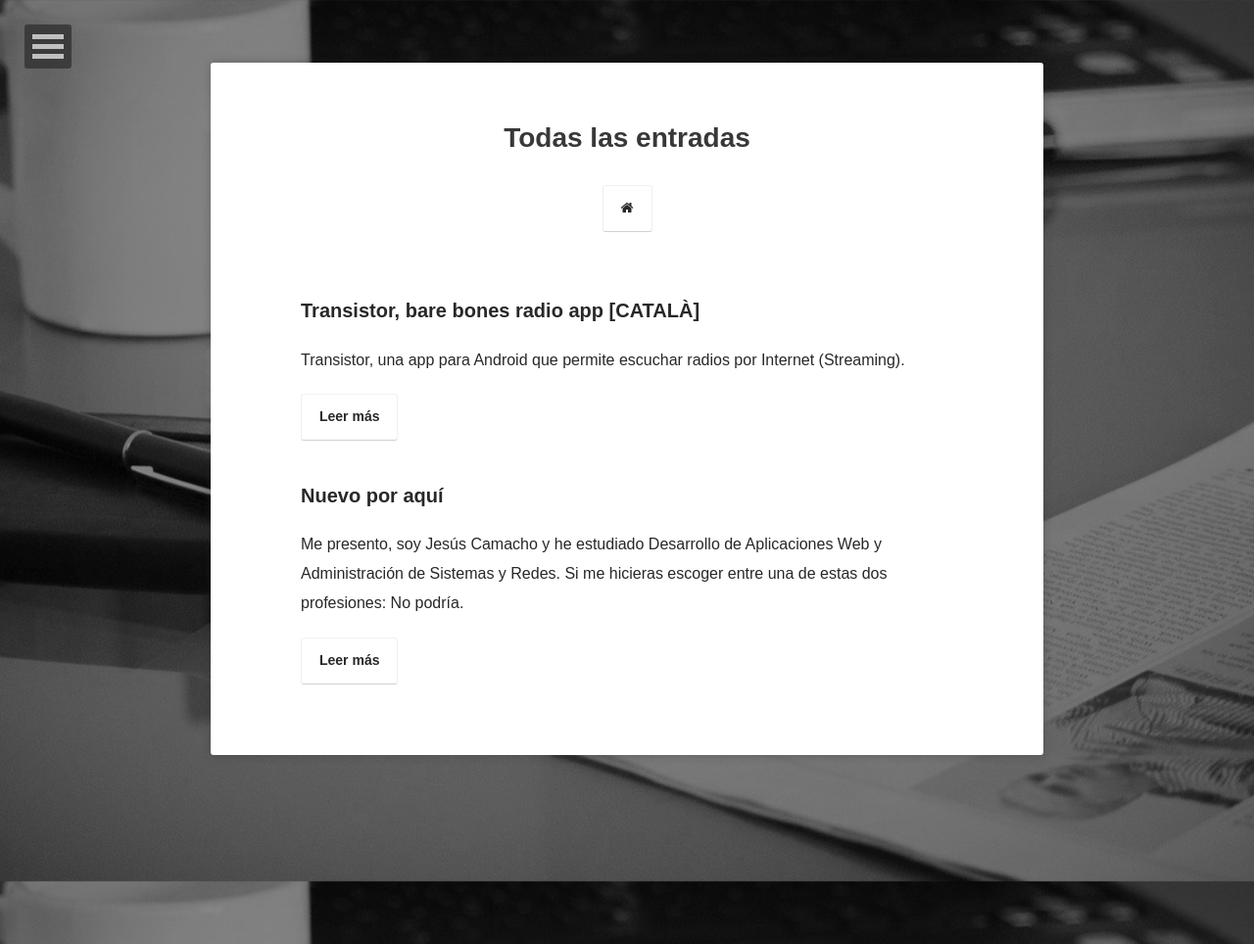
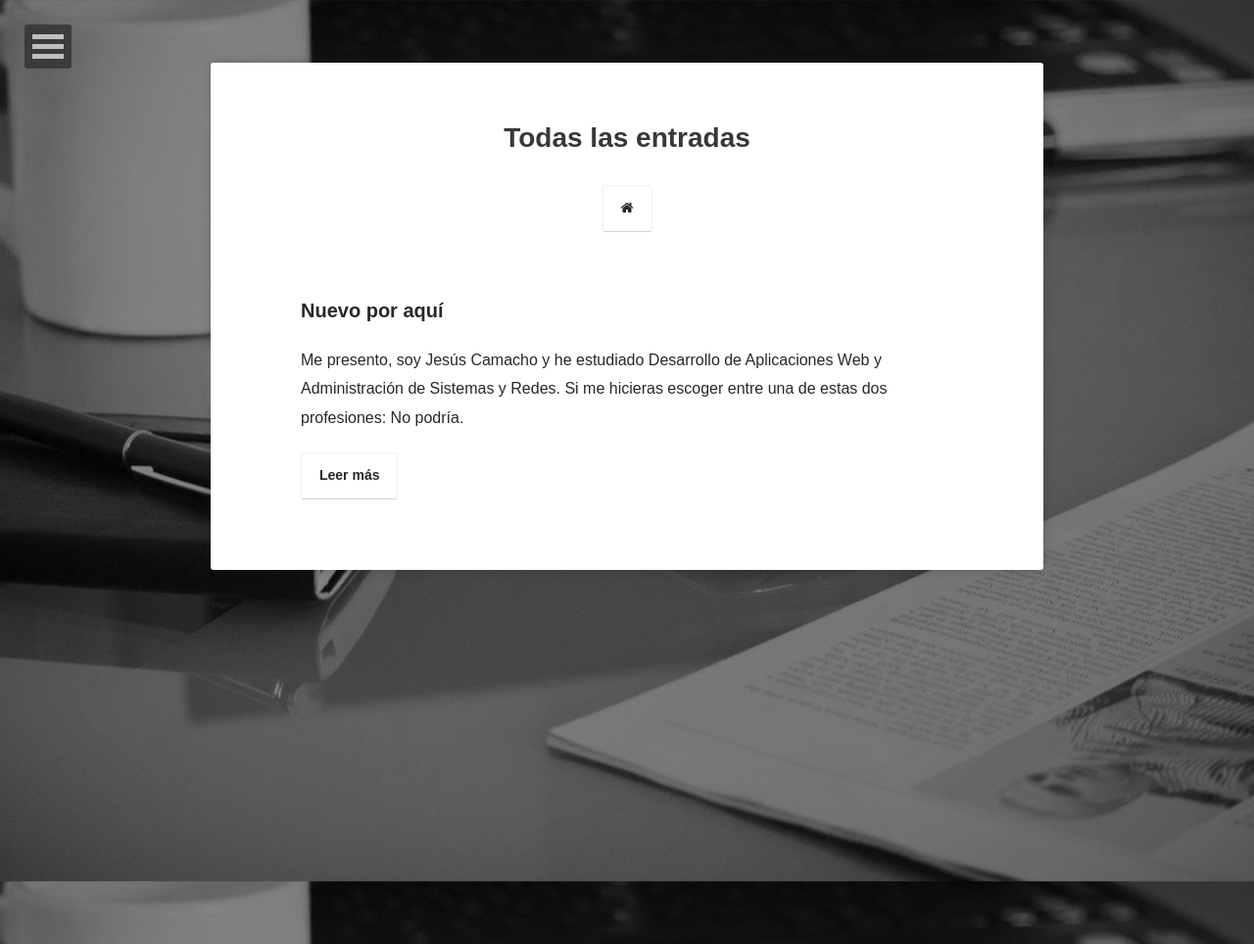
Before and after one commit to Zagur/zagur.github.io, a Jekyll site: the page built from posts/index.md, in a window 1280 px wide. Shown: the whole page at 98% size. Built offline with Jekyll 4.4.1, drawn with Linux system fonts in a browser that asks for light colours; some web fonts are replaced; comment, search, counter and statistics services are not loaded.

Commit message:
update post-list

```diff
--- a/_layouts/post-list.html
+++ b/_layouts/post-list.html
@@ -24,6 +24,8 @@ layout: compress
                 <div class="post-list">
                     {% for post in site.posts %}
                         {% if post.project == null %}
+                        {% if post.trans == null %}
+                        {% if post.doc == null %}
                     <ul>
                         <li class="wow fadeInLeft" data-wow-duration="1.5s">
                             <a class="zoombtn" href="{{ site.url }}{{ post.url }}">{{ post.title }}</a>
@@ -31,6 +33,8 @@ layout: compress
                             <a href="{{ site.url }}{{ post.url }}" class="btn zoombtn">Leer más</a>
                         </li>
                     </ul>
+                        {% endif %}
+                        {% endif %}
                         {% endif %}
                     {% endfor %}
                 </div>
--- a/_posts/2016-05-23-libro-de-trucos.markdown
+++ b/_posts/2016-05-23-libro-de-trucos.markdown
@@ -1,7 +1,7 @@
 ---
 layout: post
 title:  "Libro de Trucos"
-date:   2016-05-23
+date: 2016-05-23
 excerpt: "Libro de Trucos es similar a los famosos cubos de trucos pero con un formato más agradable para el usuario ya que se puede guardar en el bolsillo para consultar siempre los comandos."
 project: true
 feature: http://portallinux.es/librodetrucos/OldBackup/images/svg/portada.svg
--- a/_posts/2016-05-24-transistor-ca.markdown
+++ b/_posts/2016-05-24-transistor-ca.markdown
@@ -1,7 +1,7 @@
 ---
 layout: post
 title: "Transistor, bare bones radio app [CATALÀ]"
-date:   2016-05-23
+date: 2016-05-23
 excerpt: "Transistor, una app para Android que permite escuchar radios por Internet (Streaming)."
 trans: true
 feature: http://www.y20k.org/transistor/img/icon.png
```
Also changed, not shown: 12 other files.
